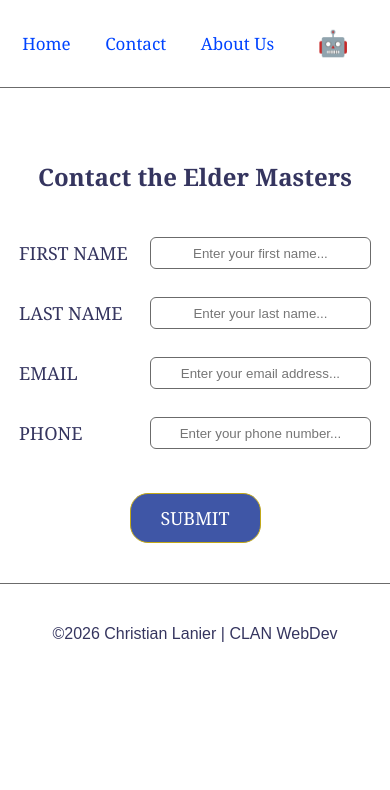
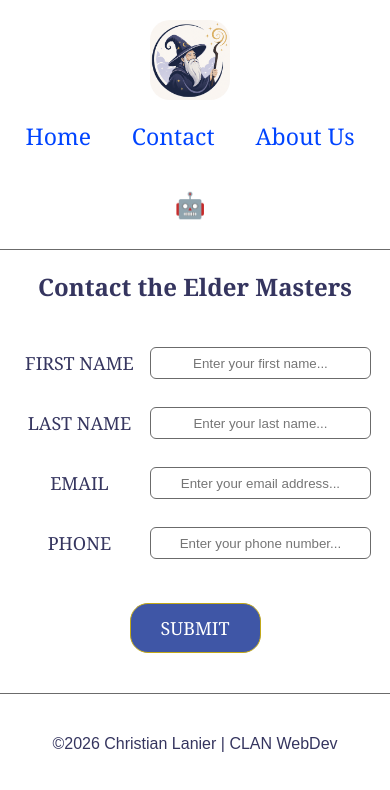
Before and after one commit to C-Local/wizard-tech-support-site-ui, a React (Vite) app: page /contact in a window 390 px wide. Shown: the top 790 px of the page. Built offline with nearby package versions, Linux system fonts and the light colour scheme.

Commit message:
Fixed dynamic sizing on all pages and header

```diff
--- a/src/components/Header/Header.css
+++ b/src/components/Header/Header.css
@@ -29,16 +29,18 @@
 }
 
 .logo:active {
-  box-shadow: 0 0 18px rgb(255, 255, 170);
+  box-shadow: 0 0 18px rgb(255, 171, 3);
 }
 
 .header-nav {
   flex: 1;
   max-width: 550px;
+  width: 100%;
   display: flex;
   flex-direction: row;
   justify-content: space-around;
   align-items: center;
+  flex-wrap: wrap;
   gap: 30px;
 }
 
@@ -61,13 +63,11 @@
 }
 
 @media screen and (max-width: 550px) {
-  .logo {
-    display: none;
+  .header-container {
+    flex-direction: column;
+    gap: 20px;
   }
 
-  .header-nav__link {
-    font-size: 17px;
-  }
 }
 
 .fake-chatbot-button {
@@ -102,10 +102,10 @@
   background-color: rgb(245, 244, 244);
   right: 0;
   display: flex;
-  flex-direction: column;
+  flex-direction: row;
   justify-content: flex-start;
   align-items: center;
-  flex-wrap: nowrap;
+  flex-wrap: wrap;
   padding: 20px;
   padding-top: 8px;
   border: 1px solid var(--border-color);
@@ -113,6 +113,29 @@
   border-radius: 8px;
   border-top-right-radius: 0;
   border-top-left-radius: 0;
+  z-index: 100000;
+}
+
+@media screen and (max-width: 550px) {
+  .chat-window {
+    margin-top: 192px;
+    margin-right: 0;
+  }
+}
+
+@media screen and (max-width: 430px) {
+  .chat-window {
+    margin-top: 249px;
+    margin-right: 0;
+  }
+}
+
+@media screen and (max-width: 237px) {
+  .chat-window {
+    border-top: 1px solid var(--border-color);
+    margin-top: 330px;
+    margin-right: 0;
+  }
 }
 
 .chat-greeting__container {
--- a/src/pages/About/About.css
+++ b/src/pages/About/About.css
@@ -60,3 +60,21 @@
 .description-word-end {
   padding: 0 3px 0 0;
 }
+
+@media screen and (max-width: 550px) {
+  .about-body-container {
+    padding-top: 201px;
+  }
+}
+
+@media screen and (max-width: 430px) {
+  .about-body-container {
+    padding-top: 240px;
+  }
+}
+
+@media screen and (max-width: 237px) {
+  .about-body-container {
+    padding-top: 352px;
+  }
+}
--- a/src/pages/Contact/Contact.css
+++ b/src/pages/Contact/Contact.css
@@ -11,10 +11,11 @@
   font-size: 24px;
   color: var(--text-color);
   margin: 30px 0;
+  text-align: center;
 }
 
 .contact-messager {
-    max-width: 1200px;
+  max-width: 1200px;
   width: 100%;
   display: flex;
   flex-direction: row;
@@ -29,6 +30,7 @@
   font-size: 18px;
   color: var(--text-color);
   text-transform: uppercase;
+  text-align: center;
   margin: 0 5px;
   width: 200px;
 }
@@ -97,3 +99,21 @@
 .contact-messager__input.submit-error {
   box-shadow: 0 0 5px red;
 }
+
+@media screen and (max-width: 550px) {
+  .contact-body-container {
+    padding-top: 201px;
+  }
+}
+
+@media screen and (max-width: 430px) {
+  .contact-body-container {
+    padding-top: 240px;
+  }
+}
+
+@media screen and (max-width: 237px) {
+  .contact-body-container {
+    padding-top: 352px;
+  }
+}
--- a/src/pages/Error/Error.css
+++ b/src/pages/Error/Error.css
@@ -17,3 +17,21 @@ p {
   max-width: 500px;
   text-align: center;
 }
+
+@media screen and (max-width: 550px) {
+  .error-container {
+    margin-top: 201px;
+  }
+}
+
+@media screen and (max-width: 430px) {
+  .error-container {
+    margin-top: 240px;
+  }
+}
+
+@media screen and (max-width: 237px) {
+  .error-container {
+    padding-top: 352px;
+  }
+}
--- a/src/pages/Home/Home.css
+++ b/src/pages/Home/Home.css
@@ -80,3 +80,21 @@
   text-align: center;
   max-width: 540px;
 }
+
+@media screen and (max-width: 550px) {
+  .home-body-container {
+    padding-top: 201px;
+  }
+}
+
+@media screen and (max-width: 430px) {
+  .home-body-container {
+    padding-top: 240px;
+  }
+}
+
+@media screen and (max-width: 237px) {
+  .home-body-container {
+    padding-top: 352px;
+  }
+}
```
